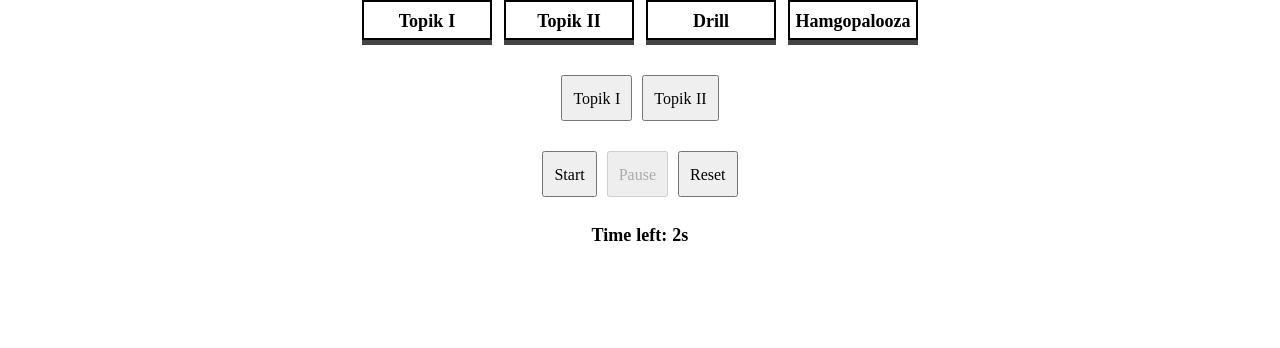
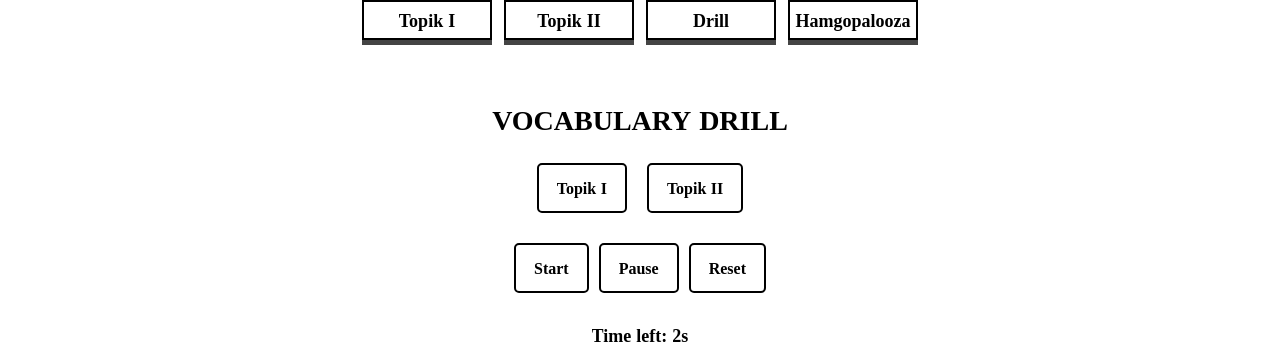
Before and after one commit to Matthiaswf/Hamsaem-Korean-Study-Page, a Vue app: page / in a window 1280 px wide. Both pictures are taken after a click on the button "Drill". Shown: the part 132-480 px from the top of the page. Built offline with nearby package versions, Linux system fonts and the light colour scheme; no server answers; a web font is replaced by a local one.

Commit message:
Some styling changes

```diff
--- a/src/components/Drill.vue
+++ b/src/components/Drill.vue
@@ -1,5 +1,7 @@
 <template>
   <div class="drill-container">
+    <h1>Vocabulary Drill</h1>
+
     <nav class="topik-selector-container">
       <button
         @click="setLevel('topik1')"
@@ -23,11 +25,10 @@
 
     <p class="timer">Time left: {{ countdown }}s</p>
 
-    <div class="drill">
-      <p v-if="currentItem">
-        <strong>English:</strong> {{ currentItem.english }} <br />
-        <strong>Korean:</strong> {{ currentItem.korean }}
-      </p>
+    <div class="drill-card" v-if="currentItem">
+      <h2>
+        <span>{{ currentItem.korean }} - {{ currentItem.english }}</span>
+      </h2>
     </div>
   </div>
 </template>
@@ -112,22 +113,50 @@ export default {
 
 <style scoped>
 .drill-container {
-  text-align: center;
+  display: flex;
+  flex-direction: column;
+  align-items: center;
+  font-family: 'Arial', sans-serif;
+  background-color: #fff;
+  padding: 30px;
+  min-height: 100vh;
+  width: 100vw;
+  color: #000;
+}
+
+h1 {
+  font-size: 28px;
+  font-weight: bold;
+  text-transform: uppercase;
+  margin-bottom: 20px;
 }
 
 .topik-selector-container {
   margin-bottom: 20px;
+  display: flex;
+  gap: 10px;
 }
 
 .controls {
-  margin-bottom: 20px;
+  margin-bottom: 15px;
 }
 
 button {
   margin: 5px;
-  padding: 10px;
+  padding: 12px 18px;
   font-size: 16px;
+  font-weight: bold;
+  background: #fff;
+  color: #000;
+  border: 2px solid #000;
+  border-radius: 5px;
   cursor: pointer;
+  transition: 0.3s;
+}
+
+button:hover {
+  background: #000;
+  color: #fff;
 }
 
 .active {
@@ -142,8 +171,27 @@ button {
   margin: 10px 0;
 }
 
-.drill {
-  font-size: 20px;
+.drill-card {
+  display: flex;
+  align-items: center;
+  justify-content: center;
+  background: #fff;
+  padding: 25px;
+  border-radius: 10px;
+  box-shadow: 0 2px 10px rgba(0, 0, 0, 0.1);
+  width: 80%;
+  max-width: 500px;
+  text-align: center;
+  border: 2px solid #000;
   margin-top: 20px;
 }
+
+h2 {
+  font-size: 28px;
+  font-weight: 500;
+}
+
+h2 span {
+  font-weight: bold;
+}
 </style>
```
